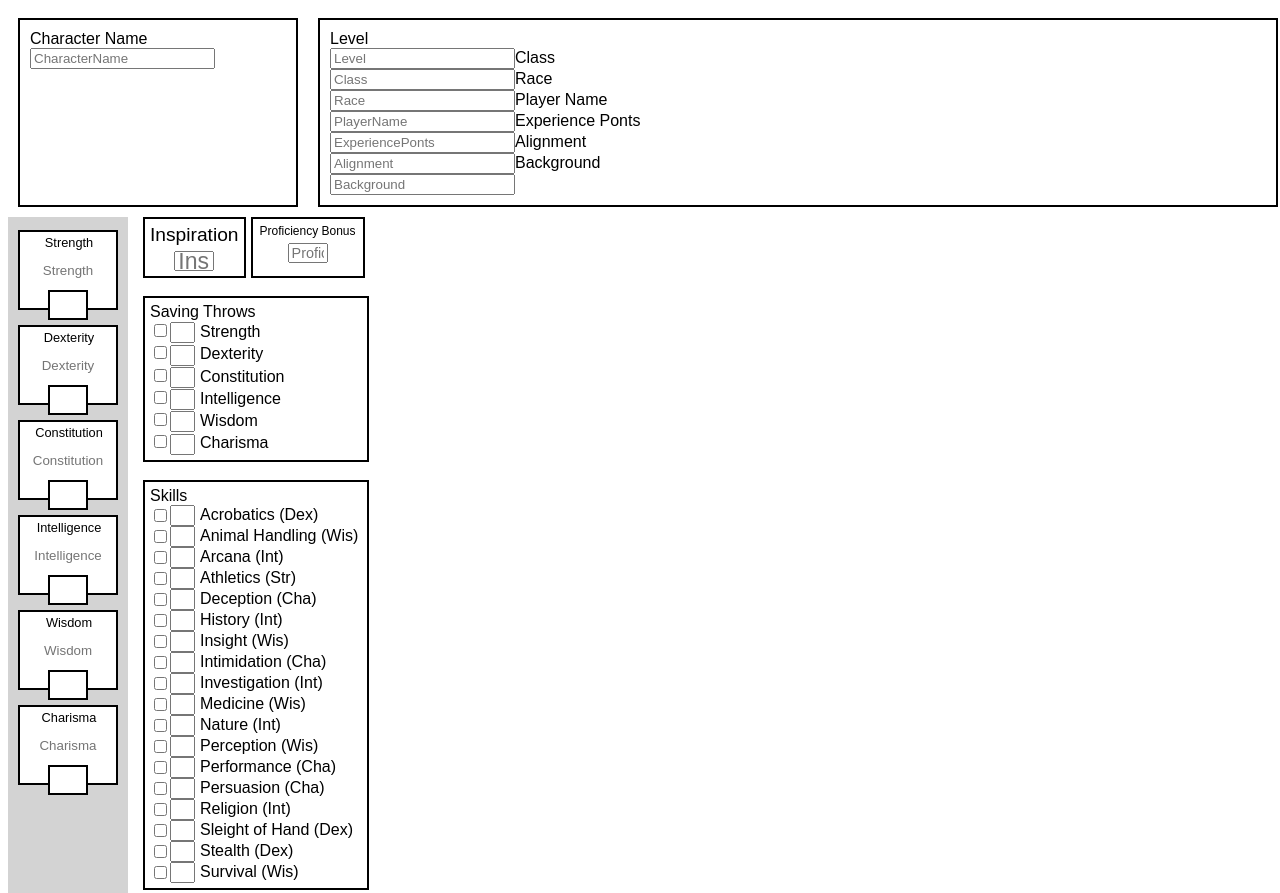
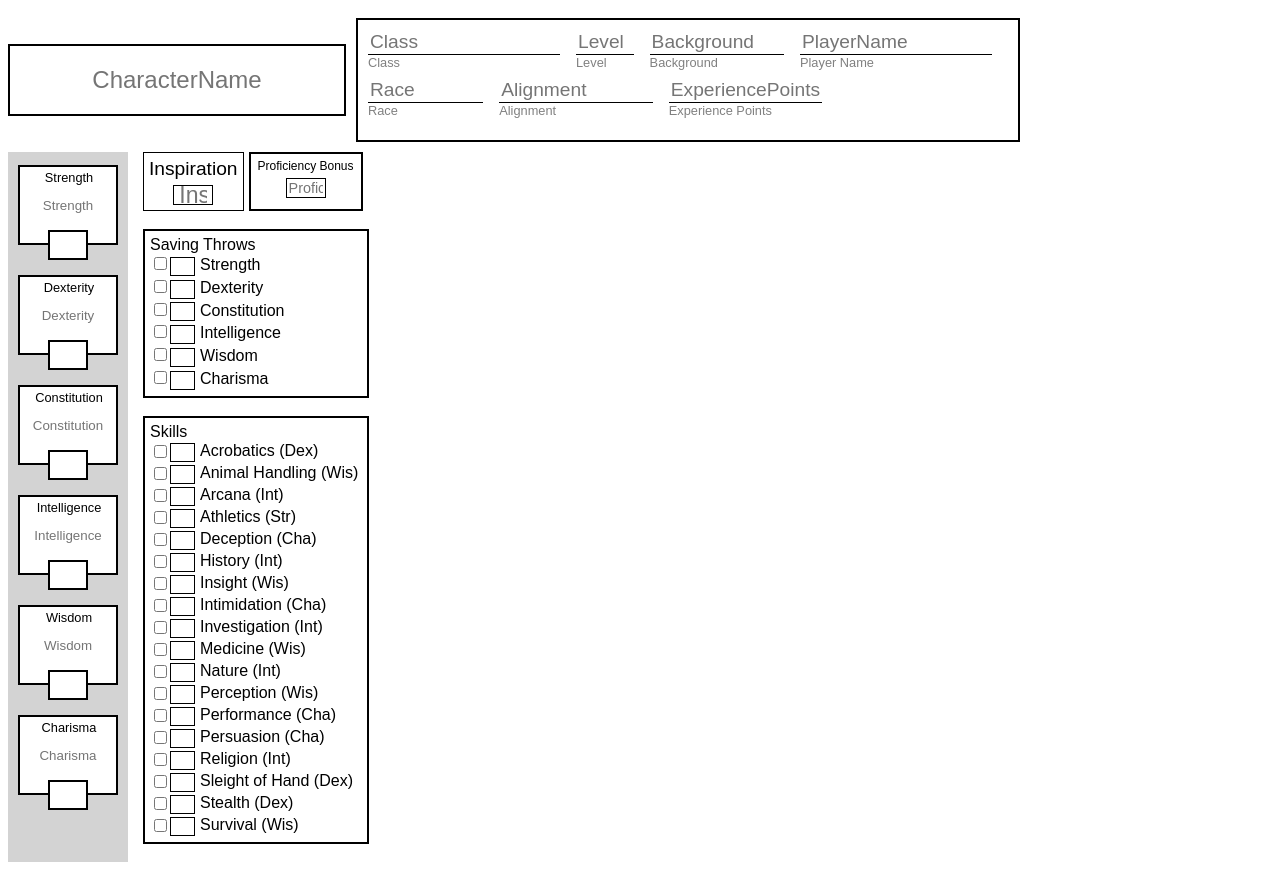
Before and after one commit to fruitymcdoo/Web-Based-Character-Sheet, a plain HTML site: page index.html in a window 1280 px wide. Shown: the top 893 px of the page. Drawn offline with Linux system fonts and the light colour scheme.

Commit message:
more updates, fixed top formatting

```diff
--- a/index.html
+++ b/index.html
@@ -9,11 +9,20 @@
 
 <body>
     <top>
-        <name id=name>
-        <div id=charname>
-        </div>
+        <name id=charname>
         </name><br>
         <info id=info>
+        <inforow1 id=inforow1>
+          <classdiv id=classdiv></classdiv>
+          <leveldiv id=leveldiv></leveldiv>
+          <backgrounddiv id=backgrounddiv></backgrounddiv>
+          <playernamediv id=playernamediv></playernamediv>
+        </inforow1>
+        <inforow2 id=inforow2>
+          <racediv id=racediv></racediv>
+          <alignmentdiv id=alignmentdiv></alignmentdiv>
+          <experiencepointsdiv id=experiencepointsdiv></experiencepointsdiv>
+        </inforow2>
         </info><br>
     </top>
 
@@ -44,9 +53,9 @@
 
 <script>
 //how to use: insert fields into the character variable, and locations for each field in to the locations variable. match via index. each character field NEEDS a location field. script then automatically creates inputs for each character field and assigns them to a div by ID based on the location.
-var character = 'CharacterName,Level,Class,Race,PlayerName,ExperiencePonts,Alignment,Background,Strength,Dexterity,Constitution,Intelligence,Wisdom,Charisma,Inspiration,ProficiencyBonus,StrengthSave,DexteritySave,ConstitutionSave,IntelligenceSave,WisdomSave,CharismaSave,Acrobatics,AnimalHandling,Arcana,Athletics,Deception,History,Insight,Intimidation,Investigation,Medicine,Nature,Perception,Performance,Persuasion,Religion,SleightofHand,Stealth,Survival'.split(',');
-    var locations = 'name,info,info,info,info,info,info,info,abilityscore,abilityscore,abilityscore,abilityscore,abilityscore,abilityscore,inspiration,proficiency,savingthrows,savingthrows,savingthrows,savingthrows,savingthrows,savingthrows,skill,skill,skill,skill,skill,skill,skill,skill,skill,skill,skill,skill,skill,skill,skill,skill,skill,skill'.split(',');
-    var label = 'Character Name,Level,Class,Race,Player Name,Experience Ponts,Alignment,Background,Strength,Dexterity,Constitution,Intelligence,Wisdom,Charisma,Inspiration,Proficiency Bonus,Strength,Dexterity,Constitution,Intelligence,Wisdom,Charisma,Acrobatics (Dex),Animal Handling (Wis),Arcana (Int),Athletics (Str),Deception (Cha),History (Int),Insight (Wis),Intimidation (Cha),Investigation (Int),Medicine (Wis),Nature (Int),Perception (Wis),Performance (Cha),Persuasion (Cha),Religion (Int),Sleight of Hand (Dex),Stealth (Dex),Survival (Wis)'.split(',');
+var character = 'CharacterName,Class,Level,Background,PlayerName,Race,Alignment,ExperiencePoints,Strength,Dexterity,Constitution,Intelligence,Wisdom,Charisma,Inspiration,ProficiencyBonus,StrengthSave,DexteritySave,ConstitutionSave,IntelligenceSave,WisdomSave,CharismaSave,Acrobatics,AnimalHandling,Arcana,Athletics,Deception,History,Insight,Intimidation,Investigation,Medicine,Nature,Perception,Performance,Persuasion,Religion,SleightofHand,Stealth,Survival'.split(',');
+    var locations = 'charname,classdiv,leveldiv,backgrounddiv,playernamediv,racediv,alignmentdiv,experiencepointsdiv,abilityscore,abilityscore,abilityscore,abilityscore,abilityscore,abilityscore,inspiration,proficiency,savingthrows,savingthrows,savingthrows,savingthrows,savingthrows,savingthrows,skill,skill,skill,skill,skill,skill,skill,skill,skill,skill,skill,skill,skill,skill,skill,skill,skill,skill'.split(',');
+    var label = 'Character Name,Class,Level,Background,Player Name,Race,Alignment,Experience Points,Strength,Dexterity,Constitution,Intelligence,Wisdom,Charisma,Inspiration,Proficiency Bonus,Strength,Dexterity,Constitution,Intelligence,Wisdom,Charisma,Acrobatics (Dex),Animal Handling (Wis),Arcana (Int),Athletics (Str),Deception (Cha),History (Int),Insight (Wis),Intimidation (Cha),Investigation (Int),Medicine (Wis),Nature (Int),Perception (Wis),Performance (Cha),Persuasion (Cha),Religion (Int),Sleight of Hand (Dex),Stealth (Dex),Survival (Wis)'.split(',');
     var SkillsAndAbilities = {"Athletics":"Strength","Acrobatics":"Dexterity","SleightofHand":"Dexterity","Stealth":"Dexterity","Arcana":"Intelligence","History":"Intelligence","Investigation":"Intelligence","Nature":"Intelligence","Religion":"Intelligence","AnimalHandling":"Wisdom","Insight":"Wisdom","Medicine":"Wisdom","Perception":"Wisdom","Survival":"Wisdom","Deception":"Charisma","Intimidation":"Charisma","Performance":"Charisma","Persuasion":"Charisma"}
     var mods = new Array();
     var loccount = 0; //hack to iterate through locations because [c] wouldn't work for some reason.
@@ -60,12 +69,12 @@ var character = 'CharacterName,Level,Class,Race,PlayerName,ExperiencePonts,Align
         loccount++ //iterates loccount
         var elem = document.getElementById(loc); //gets element by matching its ID to the location
         elem.appendChild(newField); //adds the new input field to the location element
-            var newlabel=document.createElement("Label");
-            var newbr=document.createElement("br");
-            newlabel.setAttribute("for",character[c]);
-            newlabel.id = label[c] + "label";
-            newlabel.className = loc + "label";
-            newlabel.innerHTML = label[c];
+        var newlabel=document.createElement("Label");
+        var newbr=document.createElement("br");
+        newlabel.setAttribute("for",character[c]);
+        newlabel.id = character[c] + "label";
+        newlabel.className = loc + "label";
+        newlabel.innerHTML = label[c];
         if (loc == "abilityscore") {
         		var newmod = document.createElement('input');
             newmod.className = loc + "mod";
@@ -74,7 +83,7 @@ var character = 'CharacterName,Level,Class,Race,PlayerName,ExperiencePonts,Align
             mods.push(character[c] + "mod");
             elem.appendChild(newmod);
             newField.before(newlabel);
-            newlabel.before(newbr)
+            newlabel.before(newbr);
         } else if (loc == "skill" || loc == "savingthrows") {
             newField.type = 'checkbox';
             var newmod = document.createElement('input');
@@ -85,7 +94,10 @@ var character = 'CharacterName,Level,Class,Race,PlayerName,ExperiencePonts,Align
             elem.appendChild(newmod);
             elem.appendChild(newlabel);
             newlabel.appendChild(newbr);
-        } else {
+        } else if (loc == "classdiv" || loc == "leveldiv" || loc == "backgrounddiv" || loc == "playernamediv" || loc == "racediv" || loc == "alignmentdiv" || loc == "experiencepointsdiv") {
+        	  newField.after(newlabel);
+            newlabel.before(newbr);
+        } else if (loc == "charname") {} else {
         	newField.before(newlabel);
           newlabel.before(newbr);
         	newField.appendChild(newbr);
--- a/styles.css
+++ b/styles.css
@@ -6,30 +6,71 @@ body {
 
 top {
 display: flex;
-}
-
-name {
-    width: 20%;
-    padding: 10px;
-    margin: 10px;
-    left: 0px;
-    border: solid black 2px;
-    position: relative;
+flex-direction: row;
+align-items: center;
 }
 
 #charname {
-  position: absolute;
-  margin-top: 30px;
+  padding: 10px;
+  margin: 10px;
+  margin-left: 0px;
+  border: solid black 2px;
+  height: 3em;
+  display: flex;
+  flex-direction: row;
+  align-items: center;
+}
+
+#CharacterName {
+  font-size: 1.5em;
+  border:none;
+  text-align: center;
 }
 
 info {
-flex: 1;
 padding: 10px;
 margin: 10px;
+margin-left: 0px;
 left: 0px;
 border: solid black 2px;
+white-space: nowrap;
+height: 100px;
+display: flex;
+flex-direction: column;
 }
 
+inforow1, inforow2 {
+  display: flex;
+  flex-direction: row;
+}
+
+classdiv, leveldiv, backgrounddiv, playernamediv {
+  margin-bottom: 0.5em;
+  margin-right: 1em;
+}
+
+racediv,alignmentdiv,experiencepointsdiv {
+  margin-right: 1em;
+}
+
+.classdiv,.leveldiv,.backgrounddiv,.playernamediv,.racediv,.alignmentdiv,.experiencepointsdiv {
+  font-size: 1.2em;
+  border: none;
+  border-bottom: 1px solid black;
+}
+
+.classdiv{width: 10em;}
+.leveldiv{width: 3em;}
+.backgrounddiv{width: 7em;}
+.playernamediv{width: 10em;}
+.racediv{width: 6em;}
+.alignmentdiv{width: 8em;}
+.experiencepointsdiv{width: 8em;}
+
+.classdivlabel,.leveldivlabel,.backgrounddivlabel,.playernamedivlabel,.racedivlabel,.alignmentdivlabel,.experiencepointsdivlabel {
+  font-size: 0.8em;
+  color: grey;
+}
 
 col1 {
 display: flex;
@@ -59,7 +100,7 @@ abilityscores {
 .abilityscore {
 margin: 5px;
 margin-top: -20px;
-margin-bottom: -20px;
+margin-bottom: -15px;
 display: inline-block;
 border: solid black 2px;
 width: 100px;
@@ -71,7 +112,7 @@ background: white;
 .abilityscoremod {
 font-size: 1.2em;
 position: relative;
-margin-bottom: 10px;
+margin-bottom: 20px;
 width: 40px;
 height: 30px;
 border: solid black 2px;
@@ -87,7 +128,7 @@ margin-left: 2px;
 text-align: center;
 }
 
-inspiration, proficiency {
+#inspiration, #proficiency {
 font-size: 0.75em;
 position: relative;
 display:table-cell;
@@ -104,6 +145,7 @@ padding: 5px;
   height: 20px;
   margin-top: 5px;
   font-size: 1.2em;
+  border: solid black 1px;
 }
 
 savingthrows {
@@ -132,6 +174,9 @@ vertical-align: middle;
 .skillmod, .savingthrowsmod {
 width: 25px;
 margin-right: 5px;
+margin-top: 2px;
+margin-bottom: 1px;
 text-align: center;
 vertical-align: middle;
+border: solid black 1px;
 }
```
